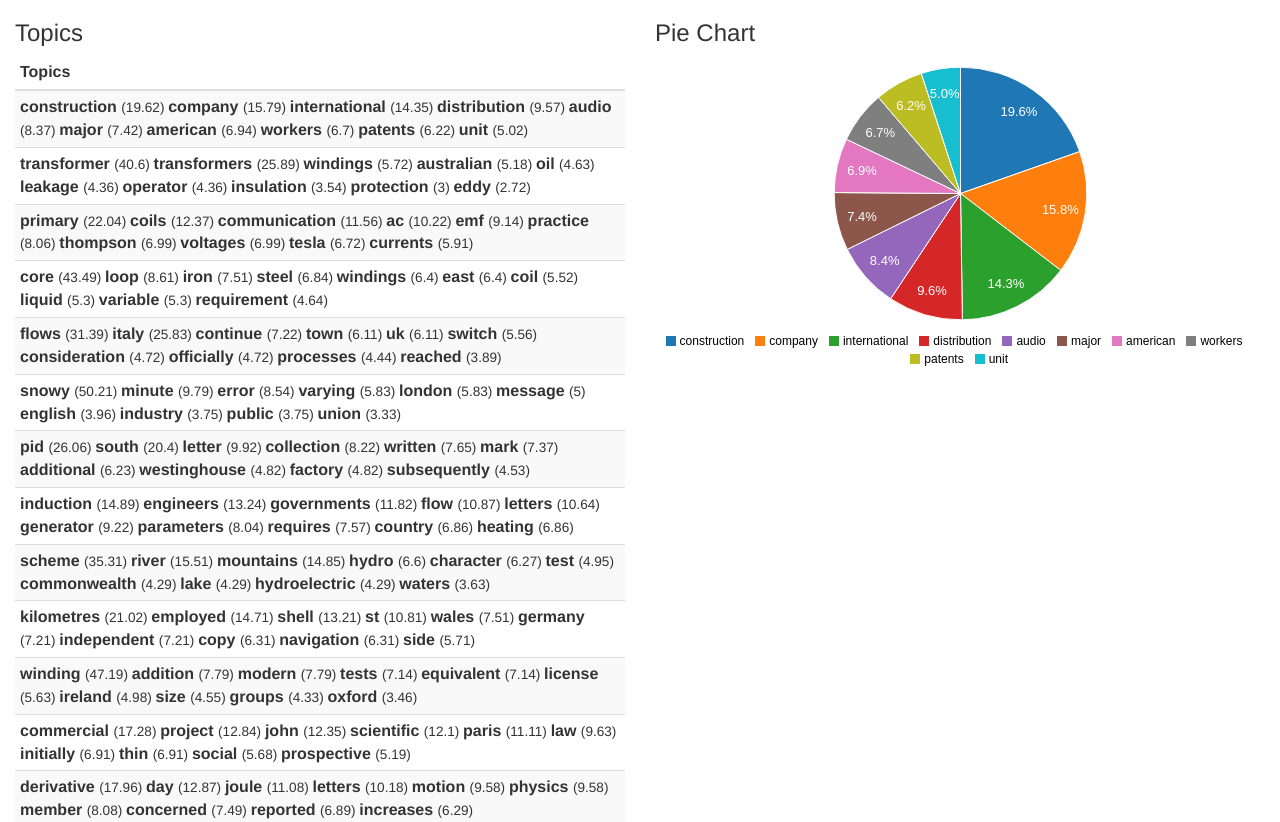
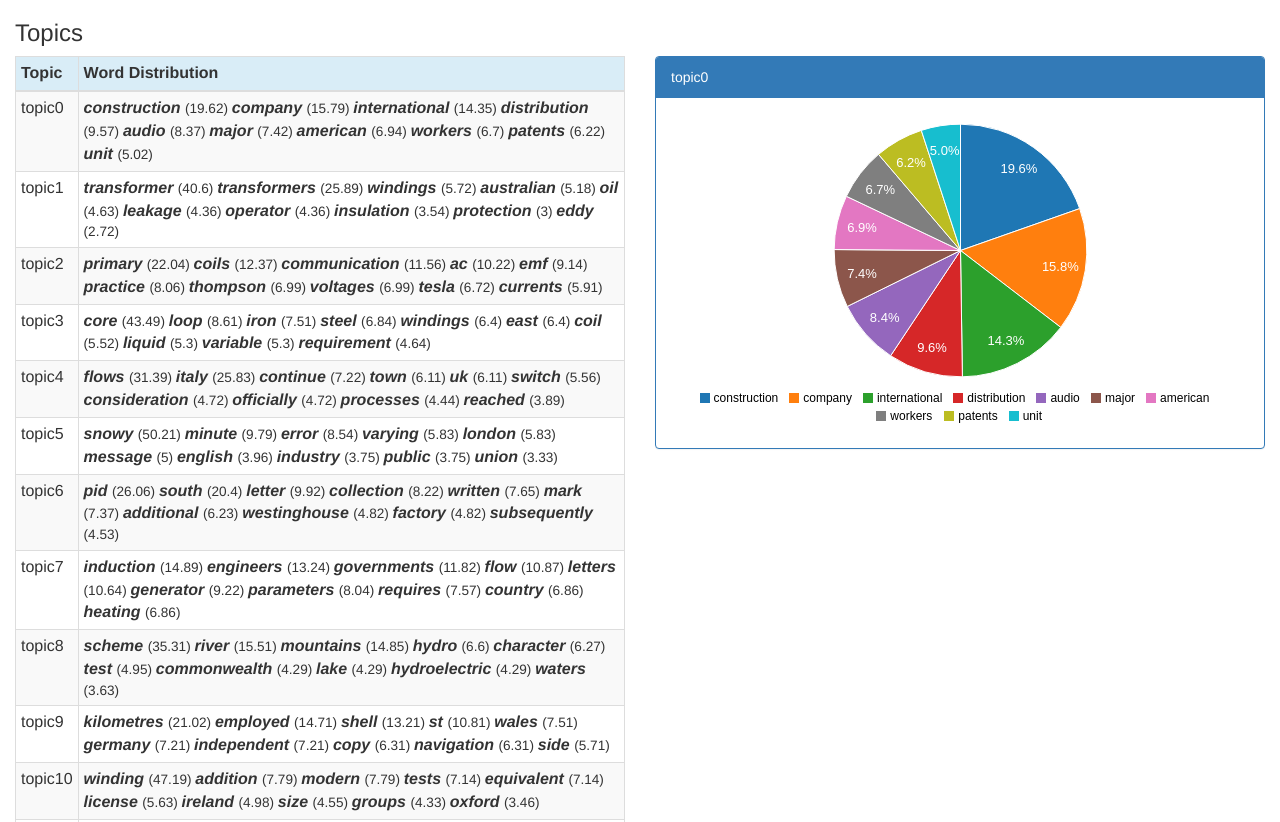
Before and after one commit to jineshpaloor/topics-visualization, a plain HTML site: page index.html in a window 1280 px wide. Shown: the top 822 px of the page. Drawn offline with nearby package versions, Linux system fonts and the light colour scheme.

Commit message:
styling fixes for topics visualization

```diff
--- a/index.html
+++ b/index.html
@@ -14,16 +14,23 @@
         <div class="content">
             <div class='col-md-6'>
                 <h3 class='title'>Topics</h3>
-                <table id="topic-table" class="table table-responsive table-boardered table-striped table-condensed">
+                <table id="topic-table" class="table table-responsive table-bordered table-striped table-condensed">
                     <thead>
-                        <th>Topics</th>
+                      <tr class="info">
+                          <th>Topic</th>
+                          <th>Word Distribution</th>
+                      </tr>
                     </thead>
                     <tbody> </tbody>
                 </table>
             </div>
             <div class='chart col-md-6'>
-                <h3 class='title'>Pie Chart</h3>
-                <div id='chart'></div>
+                <div class="panel panel-primary" style="margin-top:56px;">
+                    <div class="panel-heading" id="chart-title" >Pie Chart </div>
+                    <div class="panel-body">
+                        <div id='chart'></div>
+                    </div>
+                </div>
             </div>
         </div>
         <script type="text/javascript">
@@ -49,14 +56,14 @@
                         //onmouseout: function (d, i) { console.log("onmouseout", d, i); }
                     }
                 });
+                $("#chart-title").text(topic_no);
             }
 
             function render_topics() {
                 var table_body = "";
                 $.each(topics, function(k, v){
-                   table_body += "<tr id=" + k + " class='topic'><td>";
-                   v.forEach(function(item) {table_body+="<b>" + item[0] + "</b> <small>(" + item[1] + ") </small>"});
-
+                   table_body += "<tr id=" + k + " class='topic'><td>" + k + "</td><td>";
+                   v.forEach(function(item) {table_body +="<em><strong>" + item[0] + "</strong></em> <small>(" + item[1] + ") </small>"});
                    table_body += "</td></tr>";
                 });
                 $("#topic-table tbody").html(table_body);
```
